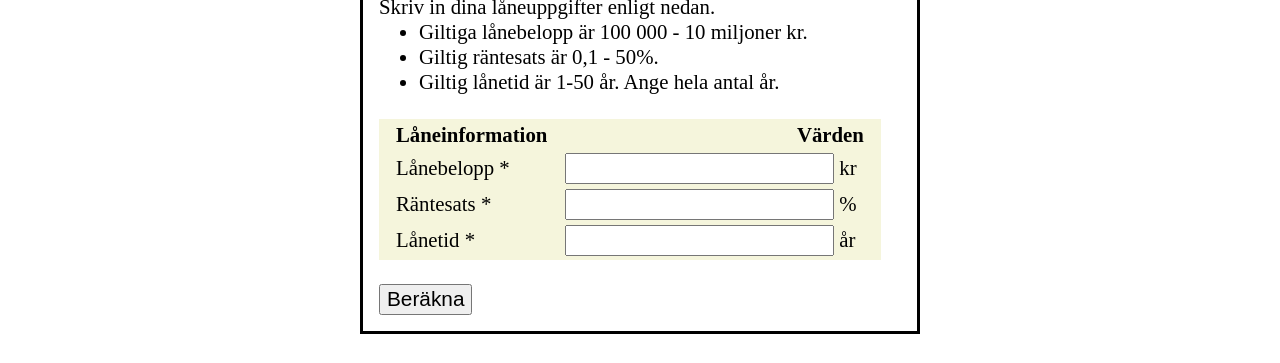
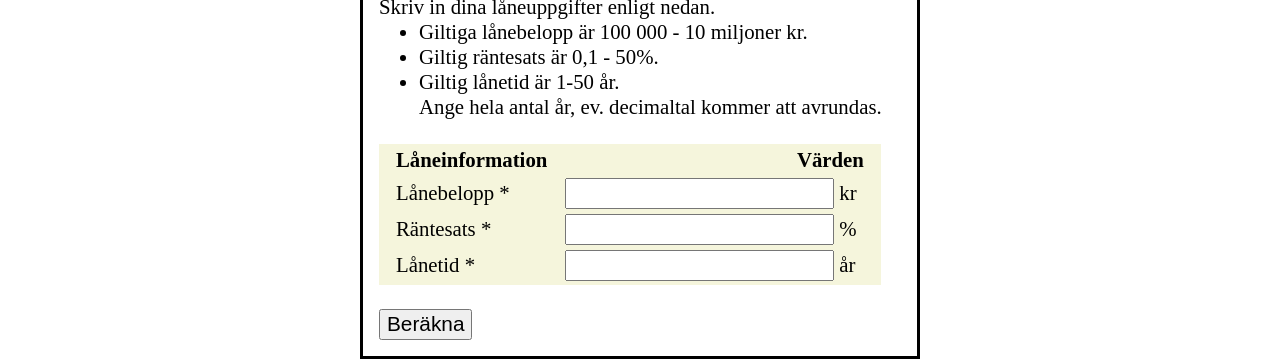
Before and after one commit to EllenSandqvist/Bol-nekalkylator, a plain HTML site: page index.html in a window 1280 px wide. Shown: the part 221-584 px from the top of the page. Drawn offline with Linux system fonts and the light colour scheme.

Commit message:
added user instruction to inform that years in decimals will be rounded to integers

```diff
--- a/index.html
+++ b/index.html
@@ -19,7 +19,7 @@
             <ul>
                 <li>Giltiga lånebelopp är 100 000 - 10 miljoner kr.</li>
                 <li>Giltig räntesats är 0,1 - 50%.</li>
-                <li>Giltig lånetid är 1-50 år. Ange hela antal år. </li>
+                <li>Giltig lånetid är 1-50 år. <br>Ange hela antal år, ev. decimaltal kommer att avrundas.</li>
             </ul>
 
             <table class="mortage-input">
```
